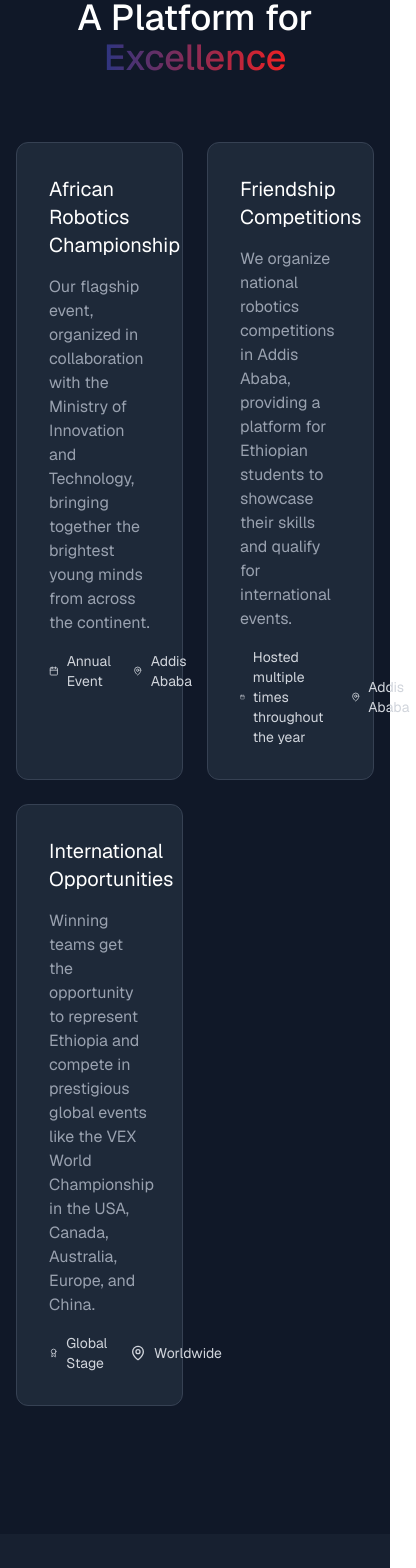
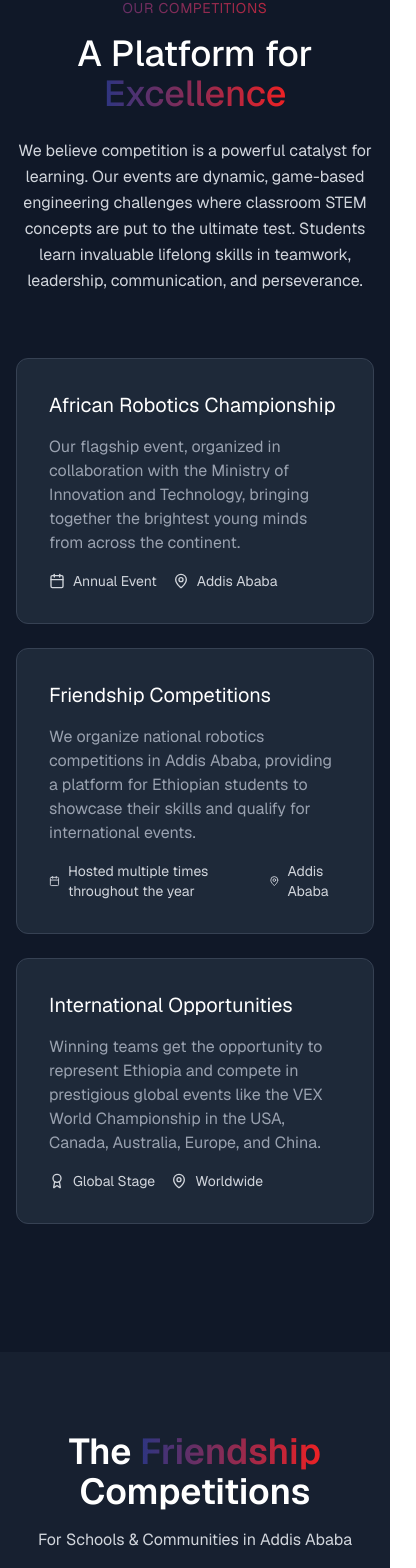
Before and after one commit to NebiyouChanie/ethio-robo-robotics, a Next.js app: page /competitions in a window 390 px wide. Shown: the part 179-1747 px from the top of the page, 416 px wide, since content can reach past the window. Built offline with nearby package versions, Linux system fonts and the light colour scheme.

Commit message:
mobile responsive

```diff
--- a/app/(public)/competitions/page.tsx
+++ b/app/(public)/competitions/page.tsx
@@ -59,18 +59,18 @@ export default function CompetitionsPage() {
       <section className="py-20 px-4">
         <div className="max-w-7xl mx-auto">
           <div ref={refIntro} className={`text-center mb-16 animate-fade-up ${inViewIntro?.isIntersecting ? 'visible' : ''}`}>
-            <div className="text-sm brand-text tracking-wider mb-4 hidden md:block">OUR COMPETITIONS</div>
+            <div className="text-sm brand-text tracking-wider mb-4">OUR COMPETITIONS</div>
             <h2 className="text-4xl lg:text-5xl font-medium mb-6">
               A Platform for <span className="brand-text">Excellence</span>
             </h2>
-            <p className="text-gray-300 leading-relaxed max-w-4xl mx-auto hidden md:block">
+            <p className="text-gray-300 leading-relaxed max-w-4xl mx-auto">
               We believe competition is a powerful catalyst for learning. Our events are
               dynamic, game-based engineering challenges where classroom STEM concepts are put to the ultimate test.
               Students learn invaluable lifelong skills in teamwork, leadership, communication, and perseverance.
             </p>
           </div>
 
-          <div ref={refMainGrid} className={`grid grid-cols-2 sm:grid-cols-2 md:grid-cols-3 gap-6 md:gap-8 mb-12`}>
+          <div ref={refMainGrid} className={`grid grid-cols-1 sm:grid-cols-2 md:grid-cols-3 gap-6 md:gap-8 mb-12`}>
             <div className="bg-gray-800 p-8 rounded-xl border border-gray-700 hover:border-cyan-500/50 transition-all">
               {/* <Trophy className="w-12 h-12 text-cyan-400 mb-6" /> */}
               <h3 className="text-xl font mb-4">African Robotics Championship</h3>
@@ -141,13 +141,13 @@ export default function CompetitionsPage() {
             <h2 className="text-4xl font-semibold mb-4">
               The <span className="brand-text">Friendship </span>  Competitions
             </h2>
-            <p className="text-gray-300 hidden md:block">For Schools & Communities in Addis Ababa</p>
+            <p className="text-gray-300">For Schools & Communities in Addis Ababa</p>
           </div>
 
           {/* Content grid with side image on large screens */}
           <div ref={refFriendGrid} className={`grid grid-cols-1 lg:grid-cols-4 gap-8 mb-12 items-stretch`}>
             {/* Left content cards */}
-            <div className="order-2 lg:order-1 lg:col-span-3 grid grid-cols-2 sm:grid-cols-2 lg:grid-cols-3 gap-6 lg:gap-8">
+            <div className="order-2 lg:order-1 lg:col-span-3 grid grid-cols-1 sm:grid-cols-2 lg:grid-cols-3 gap-6 lg:gap-8">
               <div className="bg-gray-800 p-6 rounded-xl border border-gray-700">
                 <Trophy className="w-12 h-12 mb-4" color="url(#brandGradient)"  />
                 <h3 className="text-xl font-semibold mb-3">About Frendship competitions</h3>
@@ -201,13 +201,13 @@ export default function CompetitionsPage() {
             <h2 className="text-4xl font-semibold mb-4">
               The <span className="brand-text">African Robotics</span> Championship
             </h2>
-            <p className="text-gray-300 hidden md:block">The Premier Robotics Event in Africa</p>
+            <p className="text-gray-300">The Premier Robotics Event in Africa</p>
           </div>
 
           {/* Content grid with side image on large screens */}
           <div ref={refArcGrid} className={`grid grid-cols-1 lg:grid-cols-4 gap-8 mb-12 items-stretch`}>
             {/* Left content cards */}
-            <div className="order-2 lg:order-1 lg:col-span-3 grid grid-cols-2 sm:grid-cols-2 lg:grid-cols-3 gap-6 lg:gap-8">
+            <div className="order-2 lg:order-1 lg:col-span-3 grid grid-cols-1 sm:grid-cols-2 lg:grid-cols-3 gap-6 lg:gap-8">
               <div className="bg-gray-800 p-6 rounded-xl border border-gray-700">
                 <Trophy className="w-12 h-12 mb-4" color="url(#brandGradient)"  />
                 <h3 className="text-xl font-semibold mb-3">About ARC</h3>
@@ -261,14 +261,14 @@ export default function CompetitionsPage() {
         <div className="max-w-7xl mx-auto">
           <div ref={refVexHead} className={`text-center mb-8 animate-fade-up ${inViewVexHead?.isIntersecting ? 'visible' : ''}`}>
             <h2 className="text-3xl font-semibold mb-4">VEX Robotics <span className="brand-text">Competitions</span></h2>
-            <p className="text-gray-300 hidden md:block">World’s leading international robotics competition program</p>
+            <p className="text-gray-300">World’s leading international robotics competition program</p>
           </div>
 
 
 
           {/* Content grid with side image on large screens */}
           <div ref={refVexGrid} className={`grid grid-cols-1 lg:grid-cols-4 gap-8 mb-12`}>
-            <div className="order-2 lg:order-1 lg:col-span-3 grid grid-cols-2 sm:grid-cols-2 lg:grid-cols-3 gap-6 lg:gap-8">
+            <div className="order-2 lg:order-1 lg:col-span-3 grid grid-cols-1 sm:grid-cols-2 lg:grid-cols-3 gap-6 lg:gap-8">
               <div className="bg-gray-800 p-6 rounded-xl border border-gray-700">
                 <BookOpen className="w-12 h-12 mb-4" color="url(#brandGradient)"  />
                 <h3 className="text-xl font-semibold mb-3">About VEX</h3>
--- a/app/(public)/shop/page.tsx
+++ b/app/(public)/shop/page.tsx
@@ -42,9 +42,9 @@ export default function ShopPage() {
             <li className="bg-gray-900/50 border border-gray-700 rounded-xl p-4">Bole Reality Plaza</li>
             <li className="bg-gray-900/50 border border-gray-700 rounded-xl p-4">Bisrate Gebriel</li>
           </ul>
-          <div className="mt-6">
-            <img src="/images/shop.JPG" alt="Our shop and equipment" className="w-full h-128 object-cover rounded-xl border border-gray-700" />
-          </div>
+        </div>
+        <div className="mt-6">
+          <img src="/images/shop.JPG" alt="Our shop and equipment" className="w-full lg:h-128 h-64 object-cover rounded-xl border border-gray-700" />
         </div>
 
         <div className="text-center mt-12">
--- a/components/public/Header.tsx
+++ b/components/public/Header.tsx
@@ -184,6 +184,7 @@ export default function Header({ currentPage = "home", showCart = false, cartIte
       <div className="md:hidden bg-gray-900 border-b border-gray-800 px-4 py-3">
         <div className="max-w-7xl mx-auto flex flex-col gap-2">
           <Link href="/" className={`py-2 ${isActiveHref('/') ? 'text-[var(--primary)] font-medium' : 'text-white'}`} onClick={()=>setMobileOpen(false)}>Home</Link>
+          <Link href="/about" className={`py-2 ${isActiveHref('/about') ? 'text-[var(--primary)] font-medium' : 'text-white'}`} onClick={()=>setMobileOpen(false)}>About Us</Link>
           {/* Services dropdown simplified for mobile */}
           <div className="border border-gray-800 rounded-lg overflow-hidden">
             <button type="button" className="w-full flex items-center justify-between px-4 py-2 text-white" onClick={()=>setServicesOpen((o)=>!o)}>
--- a/components/public/ServicesSection.tsx
+++ b/components/public/ServicesSection.tsx
@@ -37,9 +37,9 @@ export default function ServicesSection(){
               desc: "We prepare students for the ARC robotics competition with elite training, professional coaching, competition entry, and full travel support."
             }
             ].map((s, i) => (
-            <div key={i} className="bg-gray-800/60 p-8 rounded-2xl border border-gray-700 hover:border-[var(--primary)]/50 transition-all">
-              <div className="flex items-start gap-6">
-                <div className="w-14 h-14  rounded-xl flex items-center justify-center flex-shrink-0">{s.icon}</div>
+            <div key={i} className="bg-gray-800/60 lg:p-8 p-4 rounded-2xl border border-gray-700 hover:border-[var(--primary)]/50 transition-all">
+              <div className="flex items-start gap-6 ">
+                <div className="lg:w-14 lg:h-14 w-10 h-10  rounded-xl flex items-center justify-center flex-shrink-0">{s.icon}</div>
                 <div>
                   <h3 className="text-xl font-medium mb-3">{s.title}</h3>
                   <p className="text-gray-300 leading-relaxed">{s.desc}</p>
--- a/components/public/WhoWeAre.tsx
+++ b/components/public/WhoWeAre.tsx
@@ -62,7 +62,7 @@ export default function WhoWeAreSection(){
     const [ref5, inView5] = useIntersectionObserver({ threshold: 0.1 });
 
     return (
-      <section className="py-32 px-4 section-alt">
+      <section className="py-16 md:py-32 px-4 section-alt">
         <div className="max-w-7xl mx-auto text-center">
           <h2 ref={ref1} className={`text-4xl lg:text-5xl font-medium mb-12 text-balance animate-fade-up ${inView1?.isIntersecting ? 'visible' : ''}`}>
             Impact in <span className="brand-text">Numbers</span>
```
